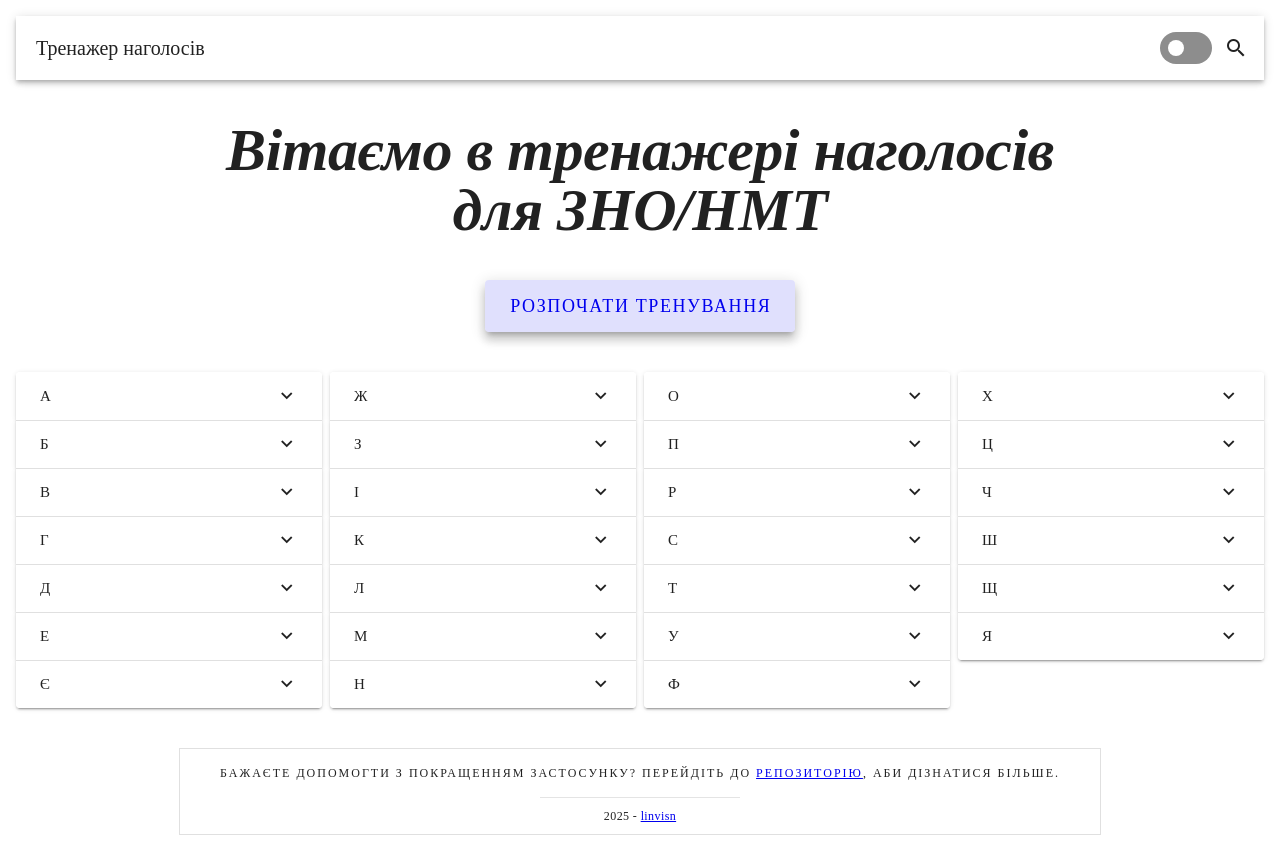
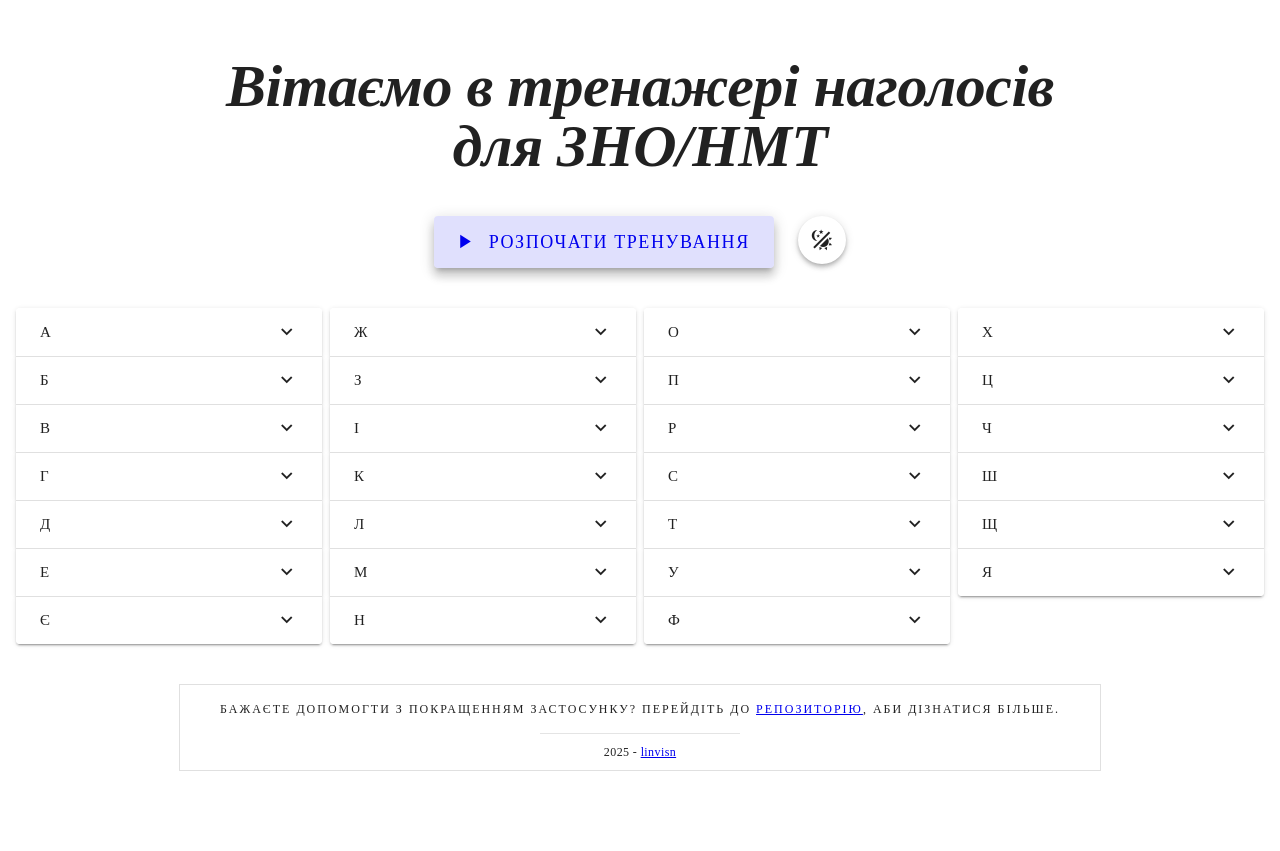
Before and after one commit to linvisn/naholosy, a Nuxt app: page / in a window 1280 px wide. After the commit the page ends 800 px from the top, so only its background shows below. Built offline with nearby package versions, Linux system fonts and the light colour scheme.

Commit message:
Refactor README and improve Practice component UI
- Updated README to clarify features and removed outdated section.
- Enhanced Practice component by adding options for word selection and improved layout for better user experience.
- Simplified theme toggle functionality in index.vue.

```diff
--- a/app.vue
+++ b/app.vue
@@ -5,7 +5,7 @@ import { useTheme } from 'vuetify'
 const defaultTheme = useStorage('defaultTheme', 'light')
 const theme = useTheme()
 
-watch(defaultTheme, (newTheme, oldTheme) => { theme.change(newTheme) }, { immediate: true })
+watch(defaultTheme, newTheme => { theme.change(newTheme) }, { immediate: true })
 </script>
 
 <template>
--- a/pages/Practice.vue
+++ b/pages/Practice.vue
@@ -2,6 +2,8 @@
 import words from '~/assets/data/words_processed.json'
 
 const isPreparation = ref(true)
+const practiceAll = ref(true)
+const wordAmount = ref(1)
 const chosenLetters = ref([])
 const array = ref([])
 const currentWord = ref({})
@@ -22,7 +24,7 @@ const startPractice = () => {
     mistakes.value = []
     chipColor.value = ''
 
-    array.value = words.filter(item => chosenLetters.value.includes(item.letter)).flatMap(item => item.words)
+    array.value = words.filter(item => chosenLetters.value.includes(item.letter)).flatMap(item => item.words).slice(0, practiceAll.value ? undefined : wordAmount.value)
     let currentIndex = array.value.length
     maxPoints.value = array.value.length
 
@@ -61,11 +63,20 @@ const checkWord = () => {
 
 <template>
     <div v-if="isPreparation">
-        <div class="text-h5 font-weight-bold">Оберіть нижченаведені параметри перед тим, як розпочати</div>
-        <v-select class="mt-6 mb-10" v-model="chosenLetters" label="літери, з яких мають починатися слова" :items="extractLetters()" multiple clearable />
+        <div class="text-h5 font-weight-bold"><v-icon icon="mdi-information" /> Оберіть нижченаведені параметри перед тим, як розпочати</div>
+        <div class="mt-6 mb-10">
+            <v-select v-model="chosenLetters" label="літери, з яких мають починатися слова" :items="extractLetters()"
+                multiple clearable />
+            <v-row class="d-flex flex-row">
+                <v-col><v-checkbox v-model="practiceAll" label="Практикувати всі слова" /></v-col>
+                <v-col><v-number-input v-model="wordAmount" :min="1" :disabled="practiceAll" controlVariant="stacked"
+                        label="кількість слів" /></v-col>
+            </v-row>
+        </div>
 
         <div class="d-flex align-center flex-wrap ga-4">
-            <v-btn class="bg-deep-orange-accent-4" size="large" variant="tonal" elevation="8" :disabled="chosenLetters.length < 1" @click="startPractice()">Розпочати</v-btn>
+            <v-btn class="bg-deep-orange-accent-4" size="large" variant="tonal" elevation="8"
+                :disabled="chosenLetters.length < 1" @click="startPractice()">Розпочати</v-btn>
             <v-btn @click="chosenLetters = extractLetters()">Обрати всі літери</v-btn>
             <NuxtLink to="/">
                 <v-btn variant="text">Повернутися до головної сторінки</v-btn>
@@ -75,7 +86,8 @@ const checkWord = () => {
         <v-overlay v-model="showResults" class="d-flex align-center justify-center">
             <v-card class="d-flex flex-column align-center" title="Результат">
                 <v-card-text>Ви правильно визначили наголоси в {{ pointsAmount }} з {{ maxPoints }} слів!</v-card-text>
-                <v-btn v-if="mistakes.length > 0" class="mb-3" variant="tonal" @click="showMistakes = true; showResults = false">Переглянути помилки</v-btn>
+                <v-btn v-if="mistakes.length > 0" class="mb-3" variant="tonal"
+                    @click="showMistakes = true; showResults = false">Переглянути помилки</v-btn>
             </v-card>
         </v-overlay>
 
@@ -112,7 +124,8 @@ const checkWord = () => {
         <div class="d-flex flex-wrap ga-4">
             <v-btn v-if="array.length > 1" variant="tonal" @click="checkWord()">Перевірити</v-btn>
             <v-btn v-else class="bg-green" size="large" @click="checkWord()">Закінчити</v-btn>
-            <v-btn v-if="array.length > 1" variant="text" @click="isPreparation = true">Повернутися до налаштувань</v-btn>
+            <v-btn v-if="array.length > 1" variant="text" @click="isPreparation = true">Повернутися до
+                налаштувань</v-btn>
         </div>
     </div>
 </template>
--- a/pages/index.vue
+++ b/pages/index.vue
@@ -14,40 +14,28 @@ const splitToGroups = (arr, amount) => {
 
   return result
 }
+const toggleTheme = () => {
+  defaultTheme.value = defaultTheme.value === 'light' ? 'dark' : 'light'
+}
 
 const groups = splitToGroups(words, 4)
 </script>
 
 <template>
-  <v-app-bar class="position-sticky">
-    <v-app-bar-title>
-      Тренажер наголосів
-    </v-app-bar-title>
-
-    <template #append>
-      <v-tooltip text="Перемкнути тему">
-        <template #activator="{ props: toggleTheme }">
-          <v-switch v-model="defaultTheme" v-bind="toggleTheme" false-value="light" true-value="dark" hide-details
-            inset />
-        </template>
-      </v-tooltip>
-
-      <v-tooltip text="Шукати наголоси (буде зроблено згодом)">
-        <template #activator="{ props: search }">
-          <v-btn v-bind="search" icon="mdi-magnify" />
-        </template>
-      </v-tooltip>
-    </template>
-  </v-app-bar>
-
   <div class="mt-10 text-h2 text-center font-weight-bold font-italic">
     Вітаємо в тренажері наголосів <br> для ЗНО/НМТ
   </div>
 
-  <div class="d-flex justify-center my-10">
+  <div class="d-flex flex-row items-center justify-center ga-6 my-10">
     <NuxtLink to="/practice">
-      <v-btn size="x-large" variant="tonal" elevation="8">Розпочати тренування</v-btn>
+      <v-btn prepend-icon="mdi-play" size="x-large" variant="tonal" elevation="8">Розпочати тренування</v-btn>
     </NuxtLink>
+
+    <v-tooltip text="Перемкнути тему">
+      <template #activator="{ props: theme }">
+        <v-btn v-bind="theme" icon="mdi-theme-light-dark" elevation="4" @click="toggleTheme()" />
+      </template>
+    </v-tooltip>
   </div>
 
   <v-row dense>
@@ -62,8 +50,10 @@ const groups = splitToGroups(words, 4)
     </v-col>
   </v-row>
 
-  <v-footer border class="d-flex align-center justify-center flex-column mt-10 mx-auto px-10" :style="{ width: 'fit-content' }">
-    <div class="text-overline text-justify">Бажаєте допомогти з покращенням застосунку? Перейдіть до <a href="https://github.com/linvisn/naholosy">репозиторію</a>, аби дізнатися більше.</div>
+  <v-footer border class="d-flex align-center justify-center flex-column mt-10 mx-auto px-10"
+    :style="{ width: 'fit-content' }">
+    <div class="text-overline text-justify">Бажаєте допомогти з покращенням застосунку? Перейдіть до <a
+        href="https://github.com/linvisn/naholosy">репозиторію</a>, аби дізнатися більше.</div>
     <v-divider class="my-2" thickness="1" width="200" />
     <div class="text-caption">2025 - <a href="https://github.com/linvisn/">linvisn</a></div>
   </v-footer>
```
Also changed, not shown: 1 other file (tests, documents, lock files or other folders).
